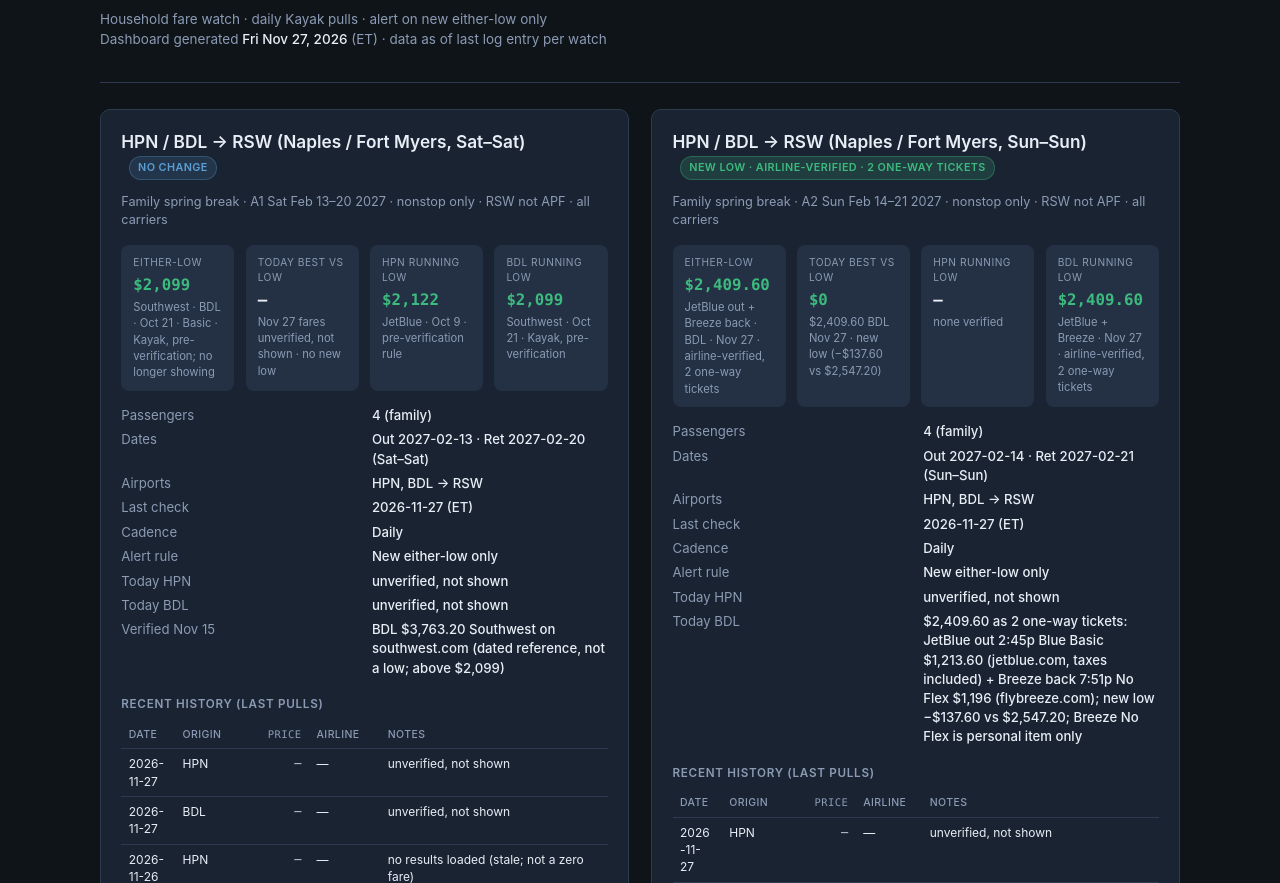
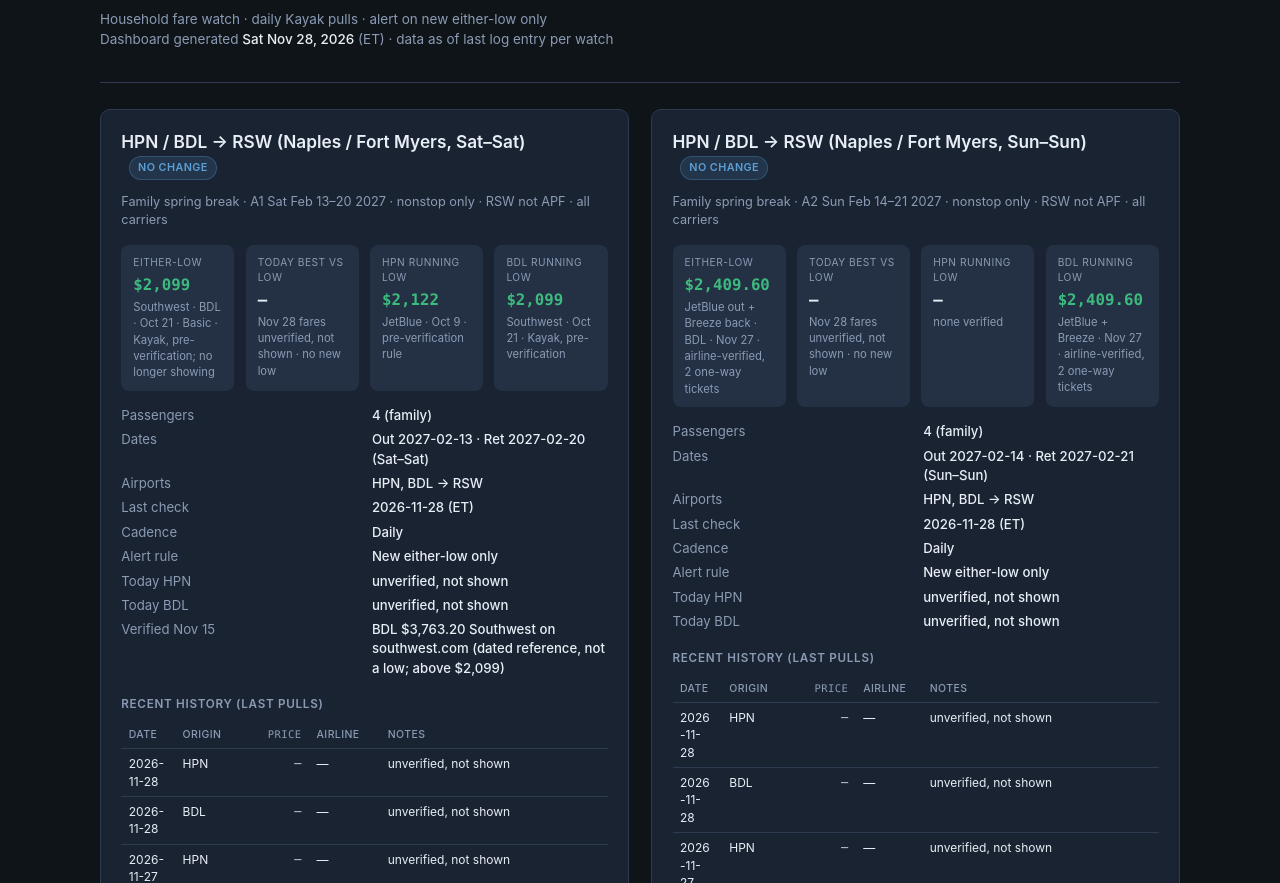
Before and after one commit to blockpal1/flights, a plain HTML site: page index.html in a window 1280 px wide. Shown: the part 69-952 px from the top of the page. Drawn offline with Linux system fonts and the light colour scheme.

Commit message:
Refresh Nov 28: no new lows; Kayak fares unverified, not shown; Sun–Sun badge No change, low stays $2,409.60

```diff
--- a/index.html
+++ b/index.html
@@ -220,7 +220,7 @@
     <h1>Flight fare watches</h1>
     <p class="meta">
       Household fare watch · daily Kayak pulls · alert on new either-low only<br>
-      Dashboard generated <strong>Fri Nov 27, 2026</strong> (ET) · data as of last log entry per watch
+      Dashboard generated <strong>Sat Nov 28, 2026</strong> (ET) · data as of last log entry per watch
     </p>
   </header>
 
@@ -242,7 +242,7 @@
         <div class="kpi">
           <div class="label">Today best vs low</div>
           <div class="value">—</div>
-          <div class="sub">Nov 27 fares unverified, not shown · no new low</div>
+          <div class="sub">Nov 28 fares unverified, not shown · no new low</div>
         </div>
         <div class="kpi">
           <div class="label">HPN running low</div>
@@ -260,7 +260,7 @@
         <dt>Passengers</dt><dd>4 (family)</dd>
         <dt>Dates</dt><dd>Out 2027-02-13 · Ret 2027-02-20 (Sat–Sat)</dd>
         <dt>Airports</dt><dd>HPN, BDL → RSW</dd>
-        <dt>Last check</dt><dd>2026-11-27 (ET)</dd>
+        <dt>Last check</dt><dd>2026-11-28 (ET)</dd>
         <dt>Cadence</dt><dd>Daily</dd>
         <dt>Alert rule</dt><dd>New either-low only</dd>
         <dt>Today HPN</dt><dd>unverified, not shown</dd>
@@ -281,6 +281,12 @@
         </thead>
         <tbody>
           <tr>
+            <td>2026-11-28</td><td>HPN</td><td class="num">—</td><td>—</td><td>unverified, not shown</td>
+          </tr>
+          <tr>
+            <td>2026-11-28</td><td>BDL</td><td class="num">—</td><td>—</td><td>unverified, not shown</td>
+          </tr>
+          <tr>
             <td>2026-11-27</td><td>HPN</td><td class="num">—</td><td>—</td><td>unverified, not shown</td>
           </tr>
           <tr>
@@ -639,7 +645,7 @@
     <!-- ========== WATCH 1b: HPN/BDL → RSW Sun–Sun (A2) ========== -->
     <section class="card" id="hpn-rsw-sun">
       <h2>HPN / BDL → RSW (Naples / Fort Myers, Sun–Sun)
-        <span class="badge new">New low · airline-verified · 2 one-way tickets</span>
+        <span class="badge flat">No change</span>
       </h2>
       <p class="purpose">Family spring break · A2 Sun Feb 14–21 2027 · nonstop only · RSW not APF · all carriers</p>
 
@@ -651,8 +657,8 @@
         </div>
         <div class="kpi">
           <div class="label">Today best vs low</div>
-          <div class="value low">$0</div>
-          <div class="sub">$2,409.60 BDL Nov 27 · new low (−$137.60 vs $2,547.20)</div>
+          <div class="value">—</div>
+          <div class="sub">Nov 28 fares unverified, not shown · no new low</div>
         </div>
         <div class="kpi">
           <div class="label">HPN running low</div>
@@ -670,11 +676,11 @@
         <dt>Passengers</dt><dd>4 (family)</dd>
         <dt>Dates</dt><dd>Out 2027-02-14 · Ret 2027-02-21 (Sun–Sun)</dd>
         <dt>Airports</dt><dd>HPN, BDL → RSW</dd>
-        <dt>Last check</dt><dd>2026-11-27 (ET)</dd>
+        <dt>Last check</dt><dd>2026-11-28 (ET)</dd>
         <dt>Cadence</dt><dd>Daily</dd>
         <dt>Alert rule</dt><dd>New either-low only</dd>
         <dt>Today HPN</dt><dd>unverified, not shown</dd>
-        <dt>Today BDL</dt><dd>$2,409.60 as 2 one-way tickets: JetBlue out 2:45p Blue Basic $1,213.60 (jetblue.com, taxes included) + Breeze back 7:51p No Flex $1,196 (flybreeze.com); new low −$137.60 vs $2,547.20; Breeze No Flex is personal item only</dd>
+        <dt>Today BDL</dt><dd>unverified, not shown</dd>
       </dl>
 
       <div class="section-title">Recent history (last pulls)</div>
@@ -690,6 +696,12 @@
         </thead>
         <tbody>
           <tr>
+            <td>2026-11-28</td><td>HPN</td><td class="num">—</td><td>—</td><td>unverified, not shown</td>
+          </tr>
+          <tr>
+            <td>2026-11-28</td><td>BDL</td><td class="num">—</td><td>—</td><td>unverified, not shown</td>
+          </tr>
+          <tr>
             <td>2026-11-27</td><td>HPN</td><td class="num">—</td><td>—</td><td>unverified, not shown</td>
           </tr>
           <tr class="new-low">
@@ -769,7 +781,7 @@
           </tr>
         </tbody>
       </table></div>
-      <p class="note">Sun–Sun added Nov 12. New either-low $2,409.60 (Nov 27 BDL, airline-verified, 2 one-way tickets: JetBlue 2:45p out Blue Basic on jetblue.com, taxes included + Breeze 7:51p back No Flex on flybreeze.com) replaces the prior low $2,547.20 (Nov 25 JetBlue Main Base, cart-verified on jetblue.com, taxes included), which had replaced $2,572 (Nov 19). Breeze taxes not itemized at fare selection; Breeze No Flex is personal item only. From Nov 13, a new fare replaces a low only if it beats it and is confirmed on the airline's own site. Re-check live before booking.</p>
+      <p class="note">Sun–Sun added Nov 12. Either-low $2,409.60 (Nov 27 BDL, airline-verified, 2 one-way tickets: JetBlue 2:45p out Blue Basic on jetblue.com, taxes included + Breeze 7:51p back No Flex on flybreeze.com) replaced the prior low $2,547.20 (Nov 25 JetBlue Main Base, cart-verified on jetblue.com, taxes included), which had replaced $2,572 (Nov 19). Breeze taxes not itemized at fare selection; Breeze No Flex is personal item only. From Nov 13, a new fare replaces a low only if it beats it and is confirmed on the airline's own site. Re-check live before booking.</p>
     </section>
 
     <!-- ========== WATCH 2: BNA wedding ========== -->
@@ -793,7 +805,7 @@
         <div class="kpi">
           <div class="label">HPN nonstops</div>
           <div class="value">None found</div>
-          <div class="sub">checked Nov 27</div>
+          <div class="sub">all three windows checked Nov 28</div>
         </div>
         <div class="kpi">
           <div class="label">Today BDL best</div>
@@ -808,11 +820,11 @@
         <dt>Windows</dt><dd>Fri–Mon 4/9–12 · Sat–Mon 4/10–12 · Sat–Tue 4/10–13</dd>
         <dt>Primary origins</dt><dd>HPN, BDL</dd>
         <dt>Context</dt><dd>LGA / JFK / EWR (flag if materially cheaper)</dd>
-        <dt>Last check</dt><dd>2026-11-27 (ET)</dd>
+        <dt>Last check</dt><dd>2026-11-28 (ET)</dd>
         <dt>Cadence</dt><dd>Daily</dd>
         <dt>Alert rule</dt><dd>New either-low (HPN/BDL) only</dd>
         <dt>Today BDL</dt><dd>Fri–Mon · Sat–Tue · Sat–Mon: unverified, not shown</dd>
-        <dt>Today HPN</dt><dd>no nonstops (checked Nov 27)</dd>
+        <dt>Today HPN</dt><dd>no nonstops (all three windows checked Nov 28)</dd>
         <dt>Verified Nov 15</dt><dd>BDL Fri–Mon $1,101.60 Southwest on southwest.com (dated reference, not a low; above $972)</dd>
       </dl>
 
@@ -829,6 +841,18 @@
           </tr>
         </thead>
         <tbody>
+          <tr>
+            <td>2026-11-28</td><td>Fri–Mon</td><td>BDL</td><td class="num">—</td><td>—</td><td>unverified, not shown</td>
+          </tr>
+          <tr>
+            <td>2026-11-28</td><td>Sat–Tue</td><td>BDL</td><td class="num">—</td><td>—</td><td>unverified, not shown</td>
+          </tr>
+          <tr>
+            <td>2026-11-28</td><td>Sat–Mon</td><td>BDL</td><td class="num">—</td><td>—</td><td>unverified, not shown</td>
+          </tr>
+          <tr>
+            <td>2026-11-28</td><td>All three</td><td>HPN</td><td class="num">—</td><td>—</td><td>no nonstops (all three windows checked)</td>
+          </tr>
           <tr>
             <td>2026-11-27</td><td>Fri–Mon</td><td>BDL</td><td class="num">—</td><td>—</td><td>unverified, not shown</td>
           </tr>
```
